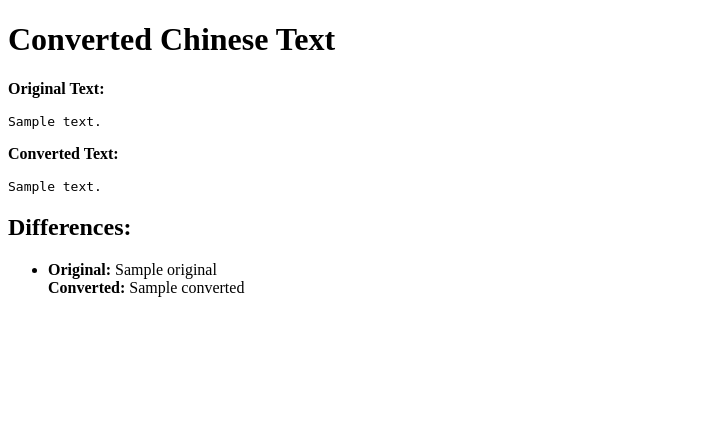
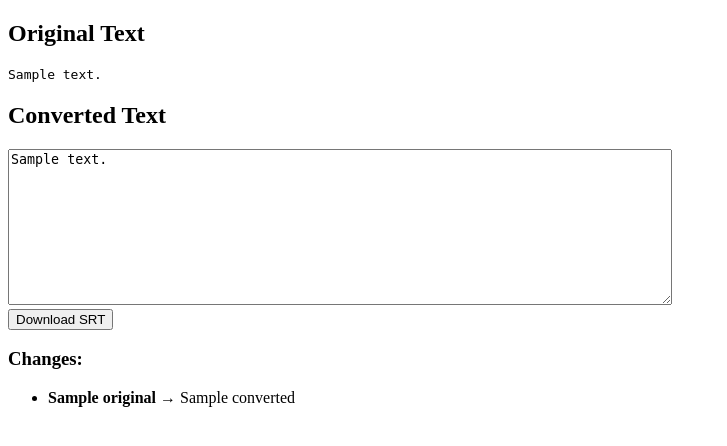
Before and after one commit to lokosmotos/Danialspacex, a Flask app: template templates/chinese_converter_result.html in a window 1280 px wide. Shown: the top 446 px of the page, without its empty margins (0-727 px from the left). Run offline with Flask 3, Linux system fonts and the light colour scheme; the template is opened without the code that fills it: most values are stand-ins (such as "Sample title", 1, 10 or a date in 2020).

Commit message:
Update chinese_converter_result.html

```diff
--- a/templates/chinese_converter_result.html
+++ b/templates/chinese_converter_result.html
@@ -1,30 +1,25 @@
 <!DOCTYPE html>
-<html lang="en">
+<html>
 <head>
-    <meta charset="UTF-8">
-    <meta name="viewport" content="width=device-width, initial-scale=1.0">
-    <title>Conversion Result</title>
+    <title>Converted Chinese</title>
 </head>
 <body>
-    <h1>Converted Chinese Text</h1>
-    <p><strong>Original Text:</strong></p>
+    <h2>Original Text</h2>
     <pre>{{ original_text }}</pre>
 
-    <p><strong>Converted Text:</strong></p>
-    <pre>{{ converted_text }}</pre>
+    <h2>Converted Text</h2>
+    <form action="/download-converted" method="POST">
+        <textarea name="converted" rows="10" cols="80">{{ converted_text }}</textarea><br>
+        <button type="submit">Download SRT</button>
+    </form>
 
     {% if diffs %}
-    <h2>Differences:</h2>
+    <h3>Changes:</h3>
     <ul>
         {% for original, converted in diffs %}
-        <li>
-            <strong>Original:</strong> {{ original }}<br>
-            <strong>Converted:</strong> {{ converted }}
-        </li>
+        <li><strong>{{ original }}</strong> → {{ converted }}</li>
         {% endfor %}
     </ul>
-    {% else %}
-    <p>No differences found.</p>
     {% endif %}
 </body>
 </html>
```
